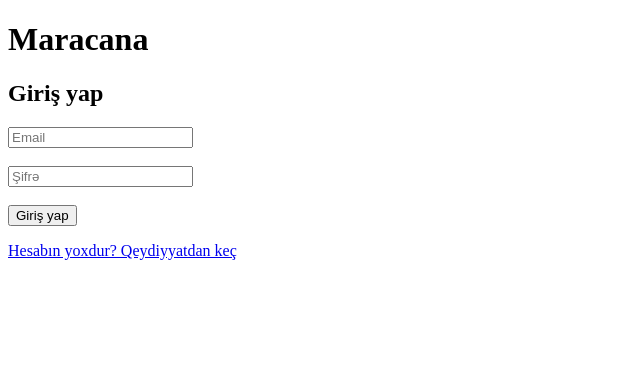
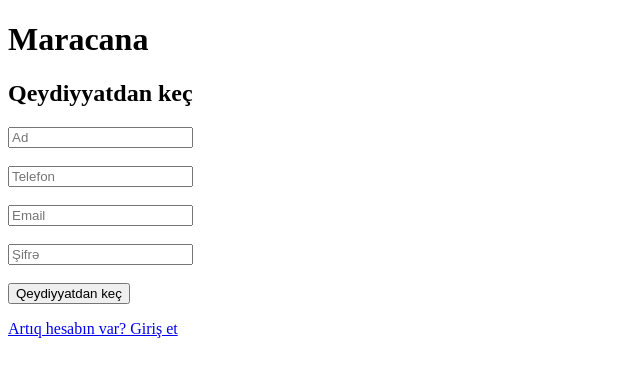
Before and after one commit to misasalam001-cloud/Maracana-, a Next.js app: page /login in a window 1280 px wide. Shown: the top 376 px of the page, without its empty margins (0-640 px from the left). Built offline with nearby package versions, Linux system fonts and the light colour scheme.

Commit message:
Rename Login component to Register and update form

```diff
--- a/app/login/page.js
+++ b/app/login/page.js
@@ -4,18 +4,26 @@
 import Link from "next/link";
 import { supabase } from "../../../lib/supabase";
 
-export default function Login() {
+export default function Register() {
+  const [name, setName] = useState("");
+  const [phone, setPhone] = useState("");
   const [email, setEmail] = useState("");
   const [password, setPassword] = useState("");
   const [message, setMessage] = useState("");
 
-  async function handleLogin(e) {
+  async function handleRegister(e) {
     e.preventDefault();
-    setMessage("Giriş edilir...");
+    setMessage("Qeydiyyat edilir...");
 
-    const { error } = await supabase.auth.signInWithPassword({
+    const { error } = await supabase.auth.signUp({
       email,
       password,
+      options: {
+        data: {
+          name,
+          phone,
+        },
+      },
     });
 
     if (error) {
@@ -23,15 +31,37 @@
       return;
     }
 
-    setMessage("Giriş uğurludur! ✅");
+    setMessage("Qeydiyyat uğurludur! Emailini yoxla. ✅");
   }
 
   return (
     <main>
       <h1>Maracana</h1>
-      <h2>Giriş yap</h2>
+      <h2>Qeydiyyatdan keç</h2>
 
-      <form onSubmit={handleLogin}>
+      <form onSubmit={handleRegister}>
+        <input
+          type="text"
+          placeholder="Ad"
+          value={name}
+          onChange={(e) => setName(e.target.value)}
+          required
+        />
+
+        <br />
+        <br />
+
+        <input
+          type="tel"
+          placeholder="Telefon"
+          value={phone}
+          onChange={(e) => setPhone(e.target.value)}
+          required
+        />
+
+        <br />
+        <br />
+
         <input
           type="email"
           placeholder="Email"
@@ -48,19 +78,20 @@
           placeholder="Şifrə"
           value={password}
           onChange={(e) => setPassword(e.target.value)}
+          minLength={6}
           required
         />
 
         <br />
         <br />
 
-        <button type="submit">Giriş yap</button>
+        <button type="submit">Qeydiyyatdan keç</button>
       </form>
 
       <p>{message}</p>
 
-      <Link href="/register">
-        Hesabın yoxdur? Qeydiyyatdan keç
+      <Link href="/login">
+        Artıq hesabın var? Giriş et
       </Link>
     </main>
   );
```
